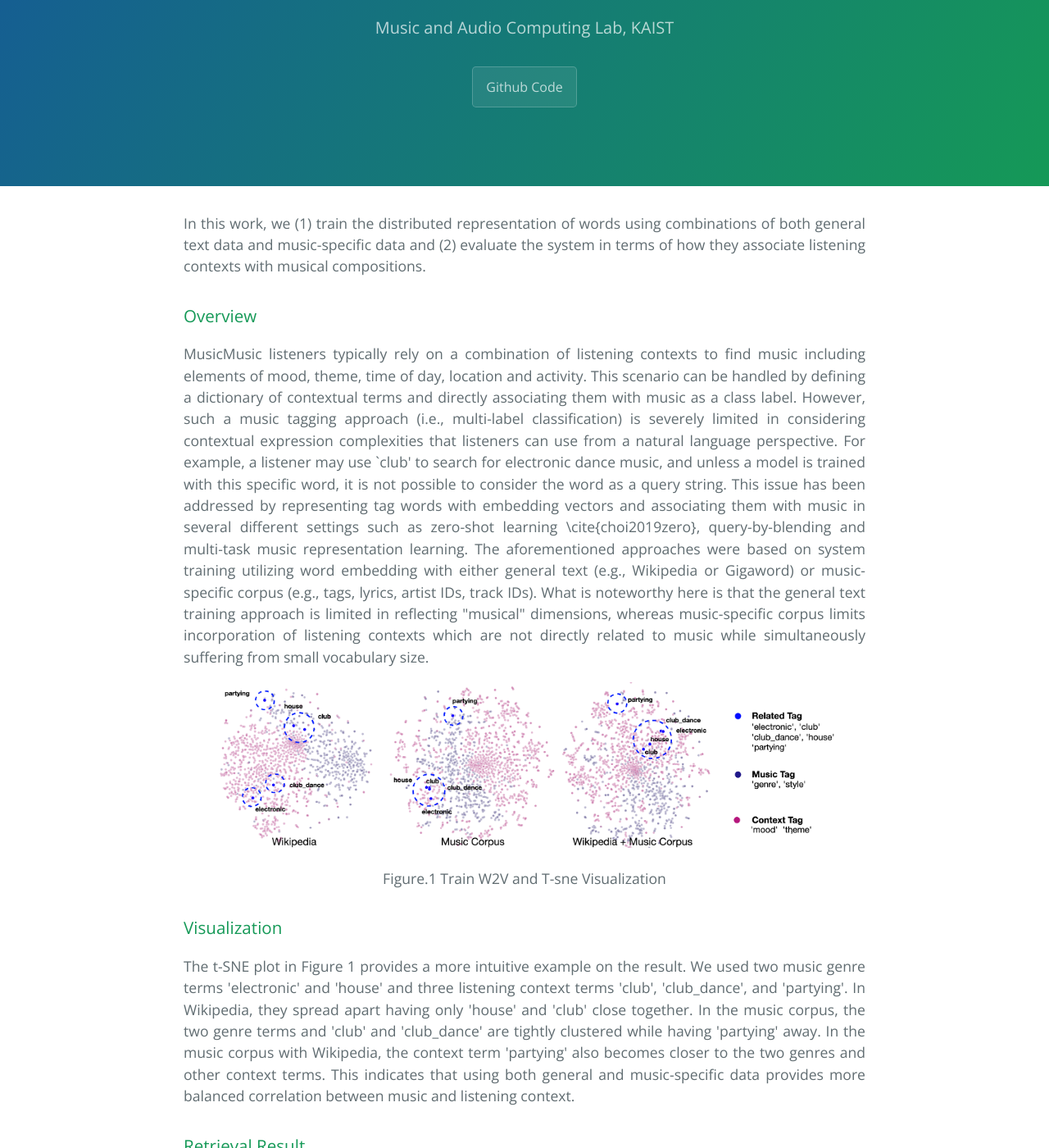
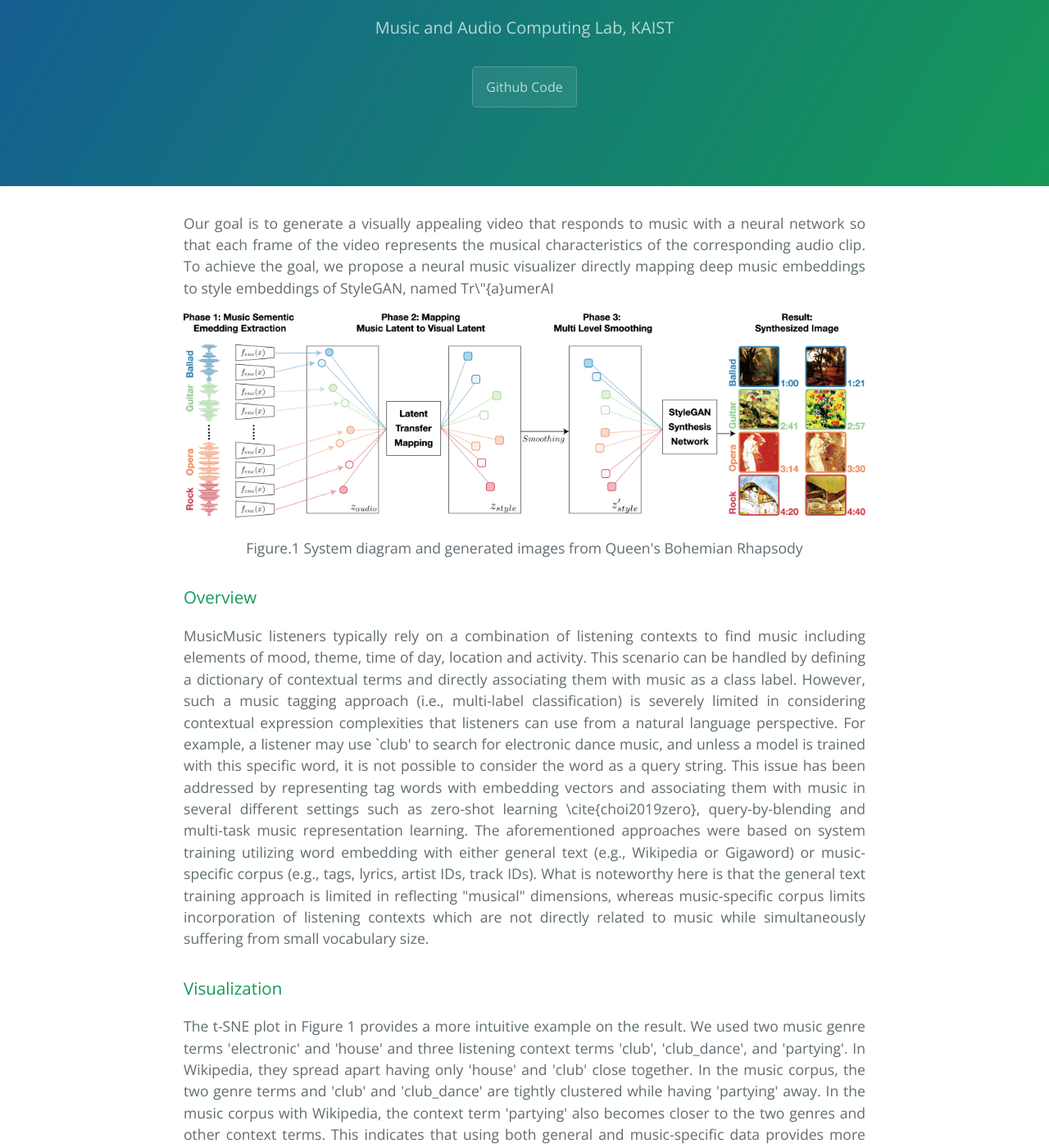
Before and after one commit to jdasam/traeumerAI_demo, a Jekyll site: the page built from index.md, in a window 1280 px wide and 1400 px high, scrolled down 312 px. Shown: the whole window at 82% size. Built offline with Jekyll 4.4.1, drawn with Linux system fonts in a browser that asks for light colours; our own code applies the rules of GitHub Pages for plain Markdown files; some of the changed text lies outside the part shown.

```diff
--- a/index.md
+++ b/index.md
@@ -1,14 +1,16 @@
 <p align="justify">
-In this work, we (1) train the distributed representation of words using combinations of both general text data and music-specific data and (2) evaluate the system in terms of how they associate listening contexts with musical compositions.
+Our goal is to generate a visually appealing video that responds to music with a neural network so that each frame of the video represents the musical characteristics of the corresponding audio clip. To achieve the goal, we propose a neural music visualizer directly mapping deep music embeddings to style embeddings of StyleGAN, named Tr\"{a}umerAI
 </p>
+
+
+![Model Architecture Ver 5 small artboard 2](./assets/img/main_2col.png)
+<p align="center">Figure.1 System diagram and generated images from Queen's Bohemian Rhapsody</p>
 
 ### Overview
 <p align="justify">
 MusicMusic listeners typically rely on a combination of listening contexts to find music including elements of mood, theme, time of day, location and activity. This scenario can be handled by defining a dictionary of contextual terms and directly associating them with music as a class label. However, such a music tagging approach (i.e., multi-label classification) is severely limited in considering contextual expression complexities that listeners can use from a natural language perspective. For example, a listener may use `club' to search for electronic dance music, and unless a model is trained with this specific word, it is not possible to consider the word as a query string. This issue has been addressed by representing tag words with embedding vectors and associating them with music in several different settings such as zero-shot learning \cite{choi2019zero}, query-by-blending and multi-task music representation learning. The aforementioned approaches were based on system training utilizing word embedding with either general text (e.g., Wikipedia or Gigaword) or music-specific corpus (e.g., tags, lyrics, artist IDs, track IDs). What is noteworthy here is that the general text training approach is limited in reflecting "musical" dimensions, whereas music-specific corpus limits incorporation of listening contexts which are not directly related to music while simultaneously suffering from small vocabulary size.
 </p>
 
-![Model Architecture Ver 5 small artboard 2](./assets/img/figure1.png)
-<p align="center">Figure.1 Train W2V and T-sne Visualization</p>
 
 ### Visualization
 <p align="justify">
@@ -37,66 +39,3 @@
     width: 100%;
 }
 </style>
-
-<table>
-    <tr>
-        <th> Query </th>
-        <th> Similar Song 1 </th>
-        <th> Similar Song 2 </th>
-        <th> Similar Song 3 </th>
-    </tr>
-    <tr>
-        <th> club </th>
-        <th> <audio controls id="player" onplay="pauseOthers(this);"><source src="assets/audios/club/rank0.wav" type="audio/mpeg"></audio> </th>
-        <th> <audio controls id="player" onplay="pauseOthers(this);"><source src="assets/audios/club/rank1.wav" type="audio/mpeg"></audio> </th>
-        <th> <audio controls id="player" onplay="pauseOthers(this);"><source src="assets/audios/club/rank2.wav" type="audio/mpeg"></audio> </th>
-    </tr>
-    <tr>
-        <th> club,house,<br/> electronic</th>
-        <th> <audio controls id="player" onplay="pauseOthers(this);"><source src="assets/audios/club_house_electornic/rank0.wav" type="audio/mpeg"></audio> </th>
-        <th> <audio controls id="player" onplay="pauseOthers(this);"><source src="assets/audios/club_house_electornic/rank1.wav" type="audio/mpeg"></audio> </th>
-        <th> <audio controls id="player" onplay="pauseOthers(this);"><source src="assets/audios/club_house_electornic/rank2.wav" type="audio/mpeg"></audio> </th>
-    </tr>
-    <tr>
-        <th> club,electronic,<br/> summer</th>
-        <th> <audio controls id="player" onplay="pauseOthers(this);"><source src="assets/audios/club_electronic_summer/rank0.wav" type="audio/mpeg"></audio> </th>
-        <th> <audio controls id="player" onplay="pauseOthers(this);"><source src="assets/audios/club_electronic_summer/rank1.wav" type="audio/mpeg"></audio> </th>
-        <th> <audio controls id="player" onplay="pauseOthers(this);"><source src="assets/audios/club_electronic_summer/rank2.wav" type="audio/mpeg"></audio> </th>
-    </tr>
-    <tr>
-        <th> energetic,rap, <br/> exercise_workout</th>
-        <th> <audio controls id="player" onplay="pauseOthers(this);"><source src="assets/audios/energetic_rap_exercise_workout/rank0.wav" type="audio/mpeg"></audio> </th>
-        <th> <audio controls id="player" onplay="pauseOthers(this);"><source src="assets/audios/energetic_rap_exercise_workout/rank1.wav" type="audio/mpeg"></audio> </th>
-        <th> <audio controls id="player" onplay="pauseOthers(this);"><source src="assets/audios/energetic_rap_exercise_workout/rank2.wav" type="audio/mpeg"></audio> </th>
-    </tr>
-    <tr>
-        <th> energetic,pop_rock,<br/> excercise_workout </th>
-        <th> <audio controls id="player" onplay="pauseOthers(this);"><source src="assets/audios/energetic_pop_rock_exercise_workout/rank0.wav" type="audio/mpeg"></audio> </th>
-        <th> <audio controls id="player" onplay="pauseOthers(this);"><source src="assets/audios/energetic_pop_rock_exercise_workout/rank1.wav" type="audio/mpeg"></audio> </th>
-        <th> <audio controls id="player" onplay="pauseOthers(this);"><source src="assets/audios/energetic_pop_rock_exercise_workout/rank2.wav" type="audio/mpeg"></audio> </th>
-    </tr>
-    <tr>
-        <th> happy,jazz,cafe </th>
-        <th> <audio controls id="player" onplay="pauseOthers(this);"><source src="assets/audios/happy_jazz_cafe/rank0.wav" type="audio/mpeg"></audio> </th>
-        <th> <audio controls id="player" onplay="pauseOthers(this);"><source src="assets/audios/happy_jazz_cafe/rank1.wav" type="audio/mpeg"></audio> </th>
-        <th> <audio controls id="player" onplay="pauseOthers(this);"><source src="assets/audios/happy_jazz_cafe/rank2.wav" type="audio/mpeg"></audio> </th>
-    </tr>
-    <tr>
-        <th> sad,jazz,cafe </th>
-        <th> <audio controls id="player" onplay="pauseOthers(this);"><source src="assets/audios/sad_jazz_cafe/rank0.wav" type="audio/mpeg"></audio> </th>
-        <th> <audio controls id="player" onplay="pauseOthers(this);"><source src="assets/audios/sad_jazz_cafe/rank1.wav" type="audio/mpeg"></audio> </th>
-        <th> <audio controls id="player" onplay="pauseOthers(this);"><source src="assets/audios/sad_jazz_cafe/rank2.wav" type="audio/mpeg"></audio> </th>
-    </tr>
-    <tr>
-        <th> forest,ambient</th>
-        <th> <audio controls id="player" onplay="pauseOthers(this);"><source src="assets/audios/forest_ambient/rank0.wav" type="audio/mpeg"></audio> </th>
-        <th> <audio controls id="player" onplay="pauseOthers(this);"><source src="assets/audios/forest_ambient/rank1.wav" type="audio/mpeg"></audio> </th>
-        <th> <audio controls id="player" onplay="pauseOthers(this);"><source src="assets/audios/forest_ambient/rank2.wav" type="audio/mpeg"></audio> </th>
-    </tr>
-    <tr>
-        <th> forest,soundtrack</th>
-        <th> <audio controls id="player" onplay="pauseOthers(this);"><source src="assets/audios/forest_soundtrack/rank0.wav" type="audio/mpeg"></audio> </th>
-        <th> <audio controls id="player" onplay="pauseOthers(this);"><source src="assets/audios/forest_soundtrack/rank1.wav" type="audio/mpeg"></audio> </th>
-        <th> <audio controls id="player" onplay="pauseOthers(this);"><source src="assets/audios/forest_soundtrack/rank2.wav" type="audio/mpeg"></audio> </th>
-    </tr>
-</table>
```
